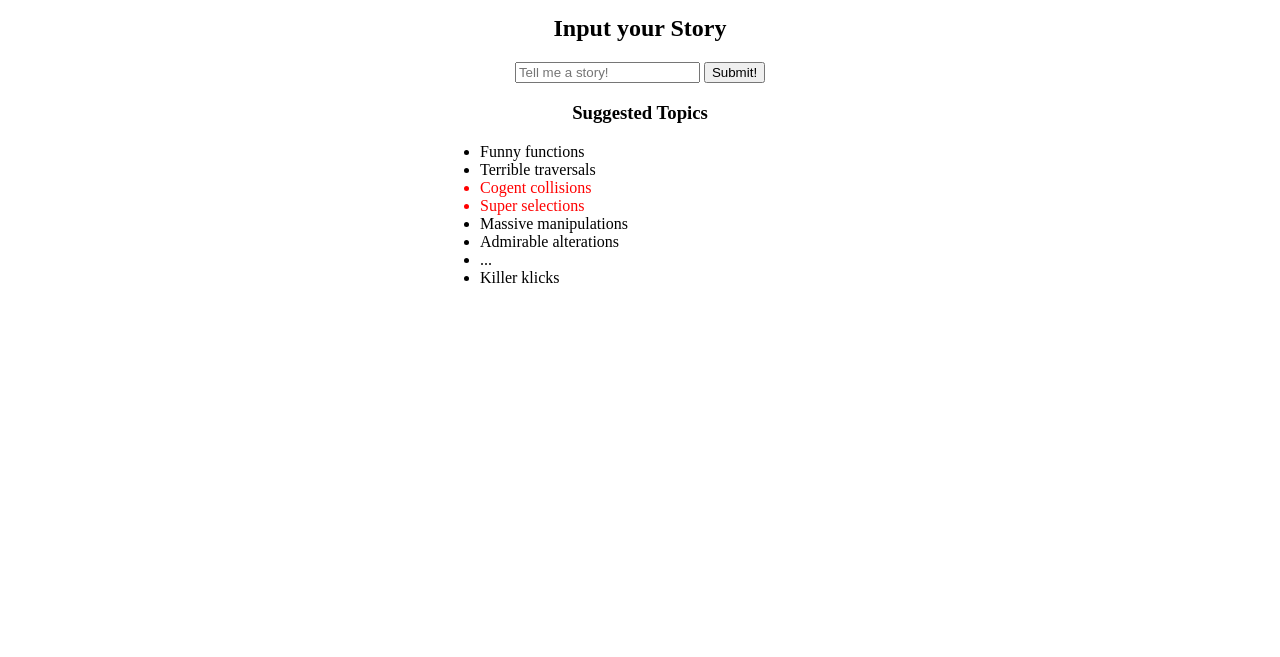
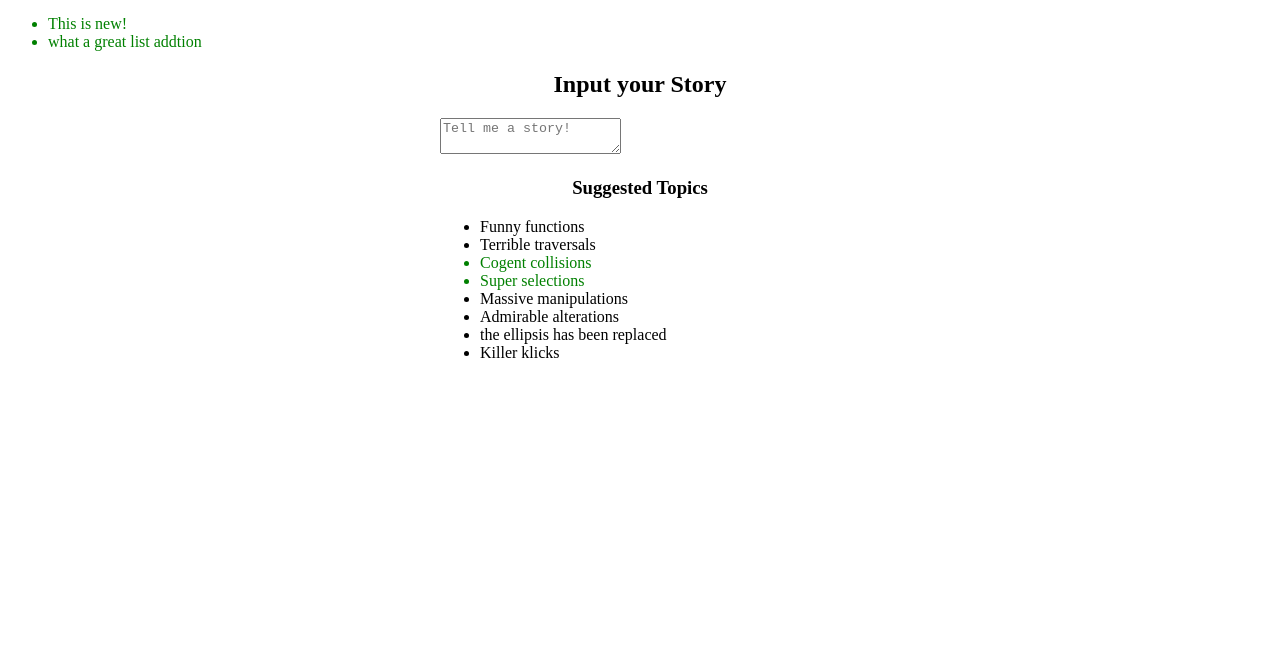
Before and after one commit to vikingeducation/assignment_jq_dom_sprint, a plain HTML site: page index.html in a window 1280 px wide. Shown: the part 143-800 px from the top of the page. Drawn offline with nearby package versions, Linux system fonts and the light colour scheme.

Commit message:
finish jq travsersing

```diff
--- a/js.js
+++ b/js.js
@@ -0,0 +1,16 @@
+
+$(document).ready( function(){
+  jQuery("#annoying-popup").removeClass("blink");
+
+  $newLi = $('<ul id="new-list"><li>This is new!</li><li>what a great list addtion</li></ul>');
+  $newLi.insertAfter($("h4").first());
+  $(".sad").removeClass("sad").addClass("happy");
+  $("#annoying-popup").children().first().attr("href", "http://www.cashcats.biz");
+  $("#annoying-popup").css("right", "10px").css("top", "+=30px");
+  $(".super-duper.happy").next().next().next().replaceWith("<li>the ellipsis has been replaced</li>");
+  $form = $("form").clone();
+  $(".input-form").first().replaceWith("<textarea placeholder='Tell me a story!'>")
+
+})
+
+// http://www.cashcats.biz
--- a/styles.css
+++ b/styles.css
@@ -24,6 +24,7 @@ form{
   position: absolute;
   top: 10px;
   height: 100px;
+
 }
 /* What, you like awful '90's blink tags?
  * here's where this came from:
```
